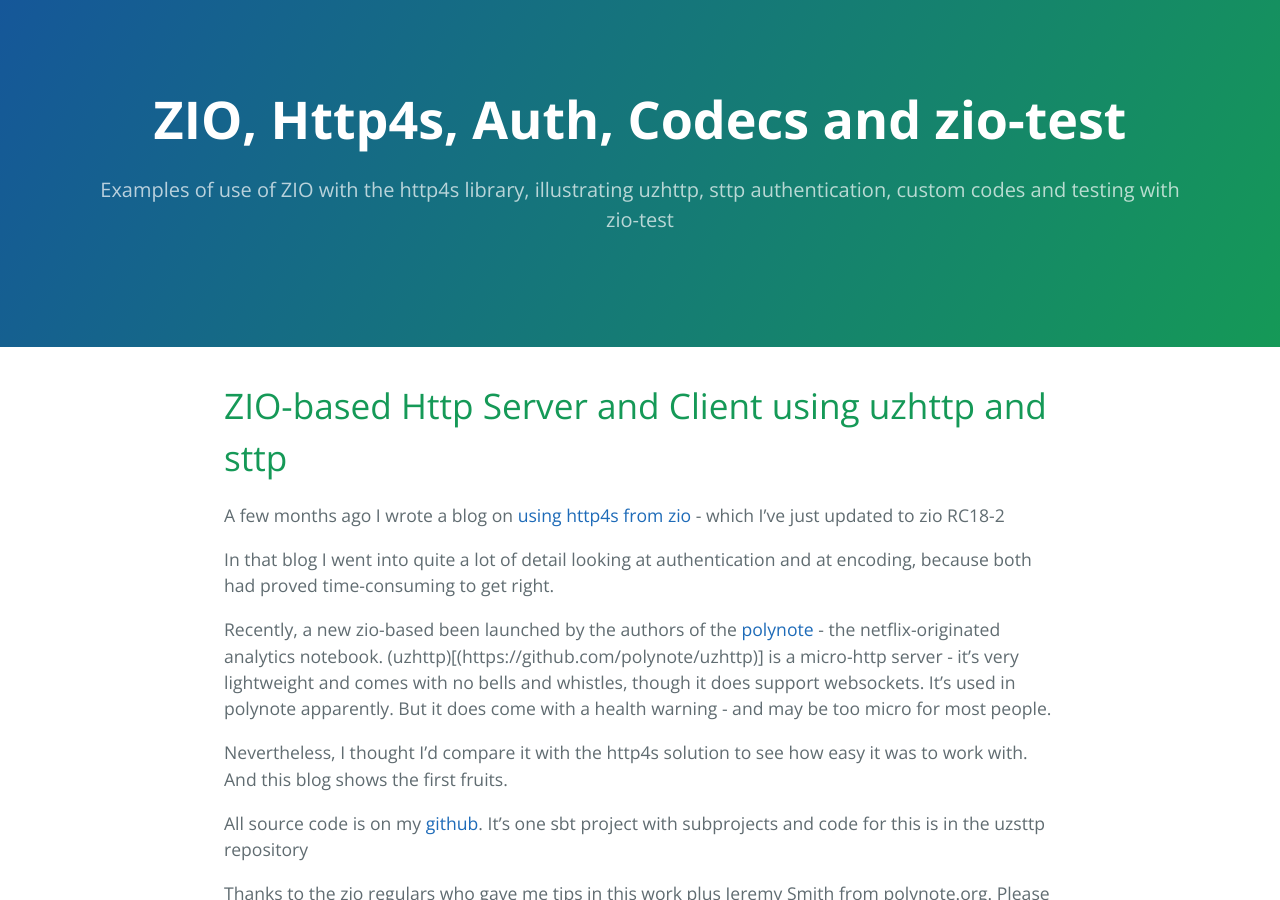
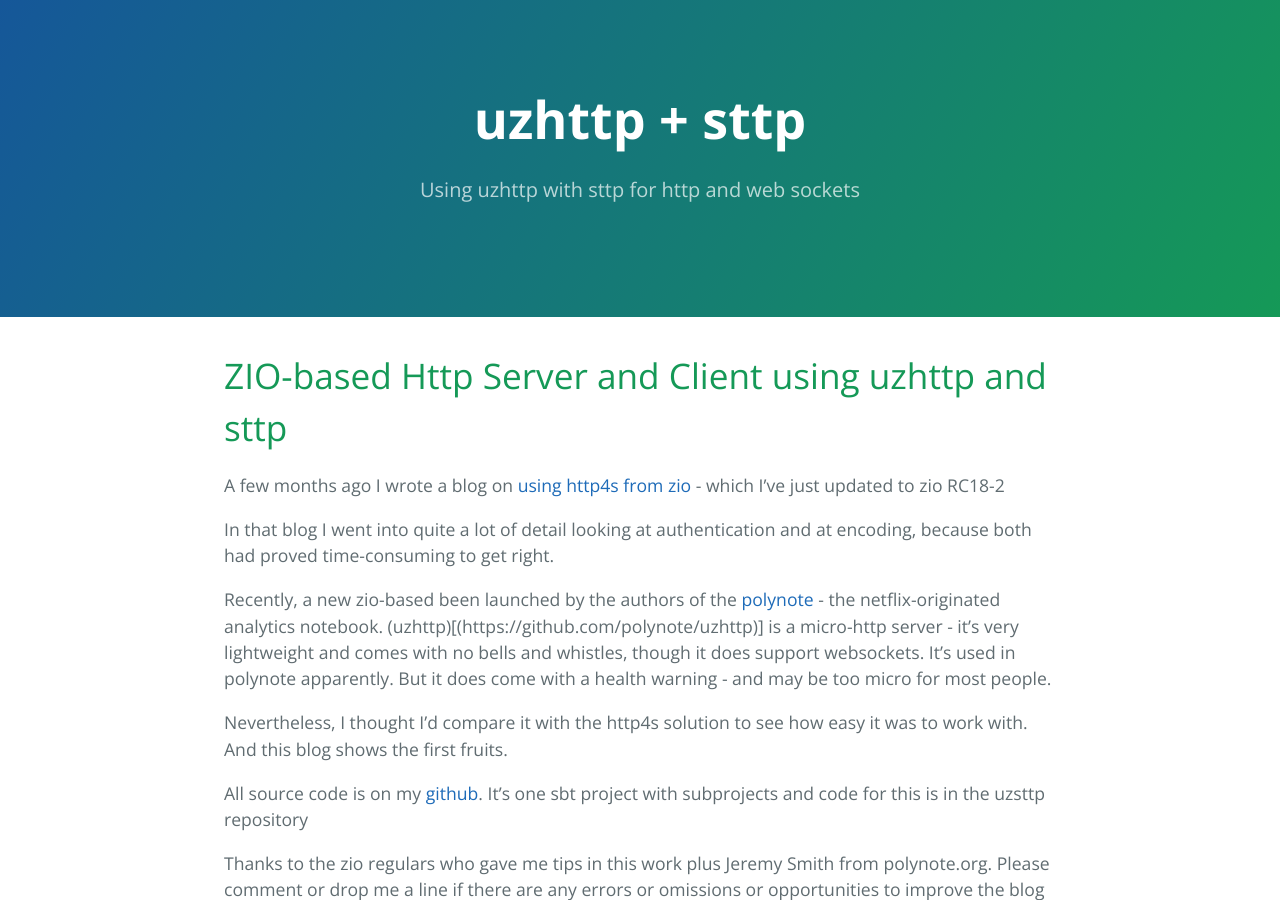
Before and after one commit to TimPigden/TimPigden.github.io, a Jekyll site: the page built from _pages/zio-uzhttp-sttp/uzhttp-sttp.md, in a window 1280 px wide and 900 px high. Built offline with Jekyll 4.4.1, drawn with Linux system fonts in a browser that asks for light colours.

Commit message:
updated header

```diff
--- a/_pages/zio-uzhttp-sttp/uzhttp-sttp.md
+++ b/_pages/zio-uzhttp-sttp/uzhttp-sttp.md
@@ -1,7 +1,7 @@
 ---
 layout: default
-title: ZIO, Http4s, Auth, Codecs and zio-test
-description: Examples of use of ZIO with the http4s library, illustrating uzhttp, sttp authentication, custom codes and testing with zio-test
+title: uzhttp + sttp
+description: Using uzhttp with sttp for http and web sockets
 ---
 # ZIO-based Http Server and Client using uzhttp and sttp
 
```
